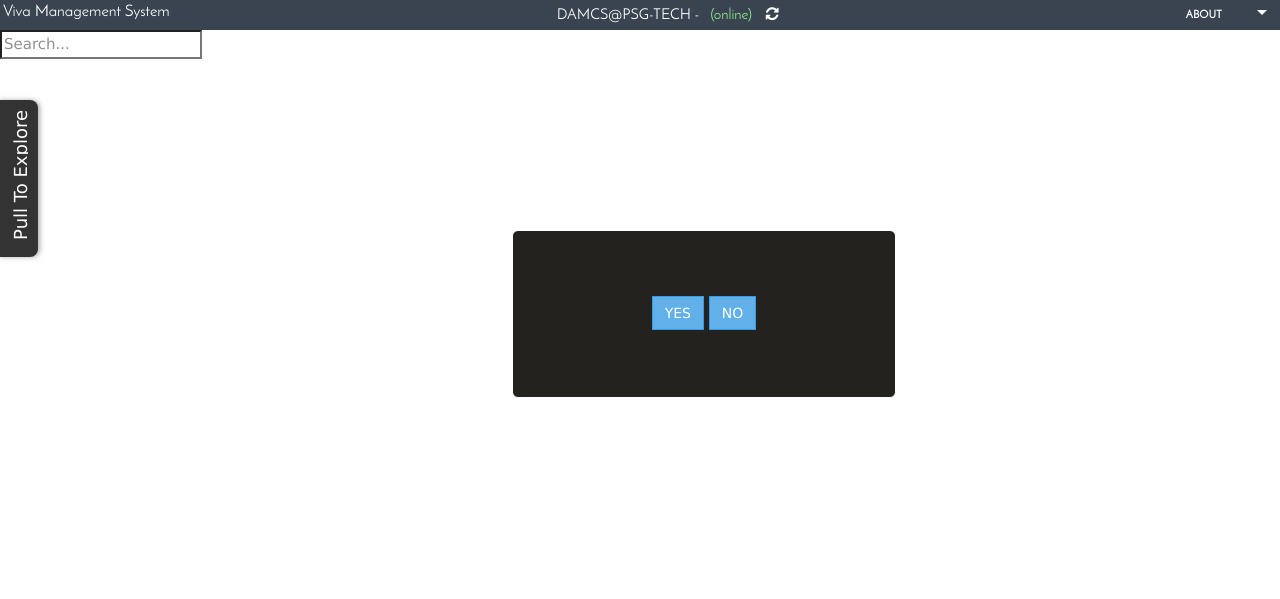
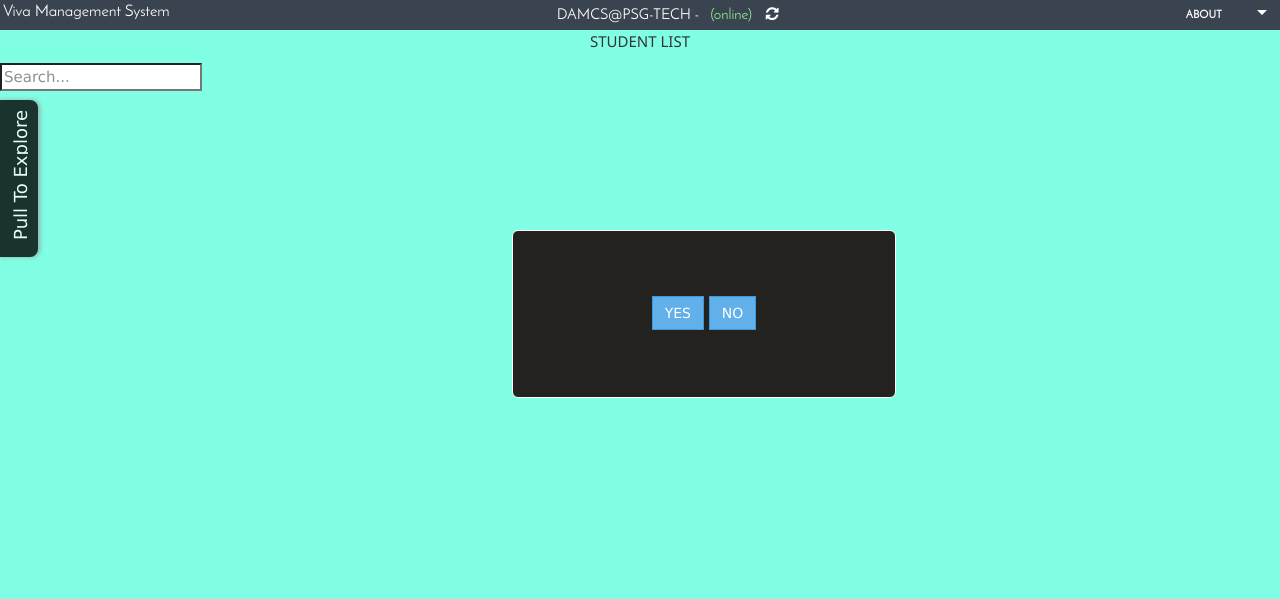
Before and after one commit to DAMCS/vivadashboard, a Django app: template templates/newVMS/page_student_list.html in a window 1280 px wide. Shown: the top 599 px of the page. Run offline with Django 3.2, Linux system fonts and the light colour scheme; the template is opened without the code that fills it, so the values that code supplies are empty; some libraries are stand-ins or nearby versions.

Commit message:
Changed the background to "80FFE5"

```diff
--- a/static/newVMS/styles/style.css
+++ b/static/newVMS/styles/style.css
@@ -8,6 +8,7 @@ body {
   padding: 30px 0 40px 0;
   min-height: 600px;
     font-family: 'Josefin Sans', sans-serif;
+  background-color:#80FFE5 !important;
 }
 body.help-page {
   padding: 0;
--- a/templates/newVMS/page_student_list.html
+++ b/templates/newVMS/page_student_list.html
@@ -5,11 +5,12 @@
     #content: The Main Content Section
     Just add the page content here for a regular page or use .page DIVs for panel pages.
     Use Bootstrap fluid layout for best effect.
--->
-<div id="container">
+--> <div class="titlepage">
+             <center><p>STUDENT LIST</p></center>
+    </div>
     <div class="box">
         <div class="search-container">
-            <input type="text" id="search" onkeyup="students_search()" placeholder="Search..." />
+            <input type="text" id="search" onkeyup="students_search()" placeholder="Search..."/>
             <!--button-- class="icon"><i class="fa fa-search"></i></button-->
         </div>
     </div>
```
